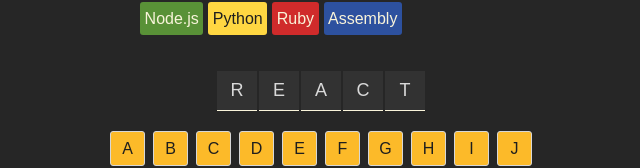
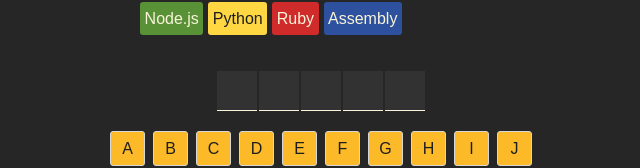
Before and after one commit to HacheGe60/assembly_endgame, a React (Vite) app: page / in a window 1280 px wide. Shown: the part 262-430 px from the top of the page, without its empty margins (319-959 px from the left). Built offline with nearby package versions, Linux system fonts and the light colour scheme.

Commit message:
Wrong guess count

```diff
--- a/App.jsx
+++ b/App.jsx
@@ -12,10 +12,16 @@
  */
 
 export default function AssemblyEndgame() {
+  // State values
   const [currentWord, setCurrentWord] = useState("react");
-
   const [guessedLetters, setGuessedLetters] = useState([]);
 
+  // Derived values
+  const wrongGuessCount = guessedLetters.map(letter => !currentWord.includes(letter)).filter(isWrong => isWrong).length;
+  console.log(wrongGuessCount);
+
+
+  // Static values
   const alphabet = "abcdefghijklmnopqrstuvwxyz";
 
   function addGuessedLetter(letter) {
@@ -23,8 +29,6 @@
       prevLetters => prevLetters.includes(letter) ? prevLetters :
         [...prevLetters, letter]);
   }
-
-  console.log(guessedLetters);
 
   const languageElements = languages.map(lang => {
     const styles = {
@@ -43,7 +47,9 @@
   });
 
   const letterElements = currentWord.split("").map((letter, index) => (
-    <span key={index}>{letter.toUpperCase()}</span>
+    <span key={index}>
+      {guessedLetters.includes(letter) ? letter.toUpperCase() : ""}
+    </span>
   ));
 
   const keyboardElements = alphabet.split("").map(letter => {
```
